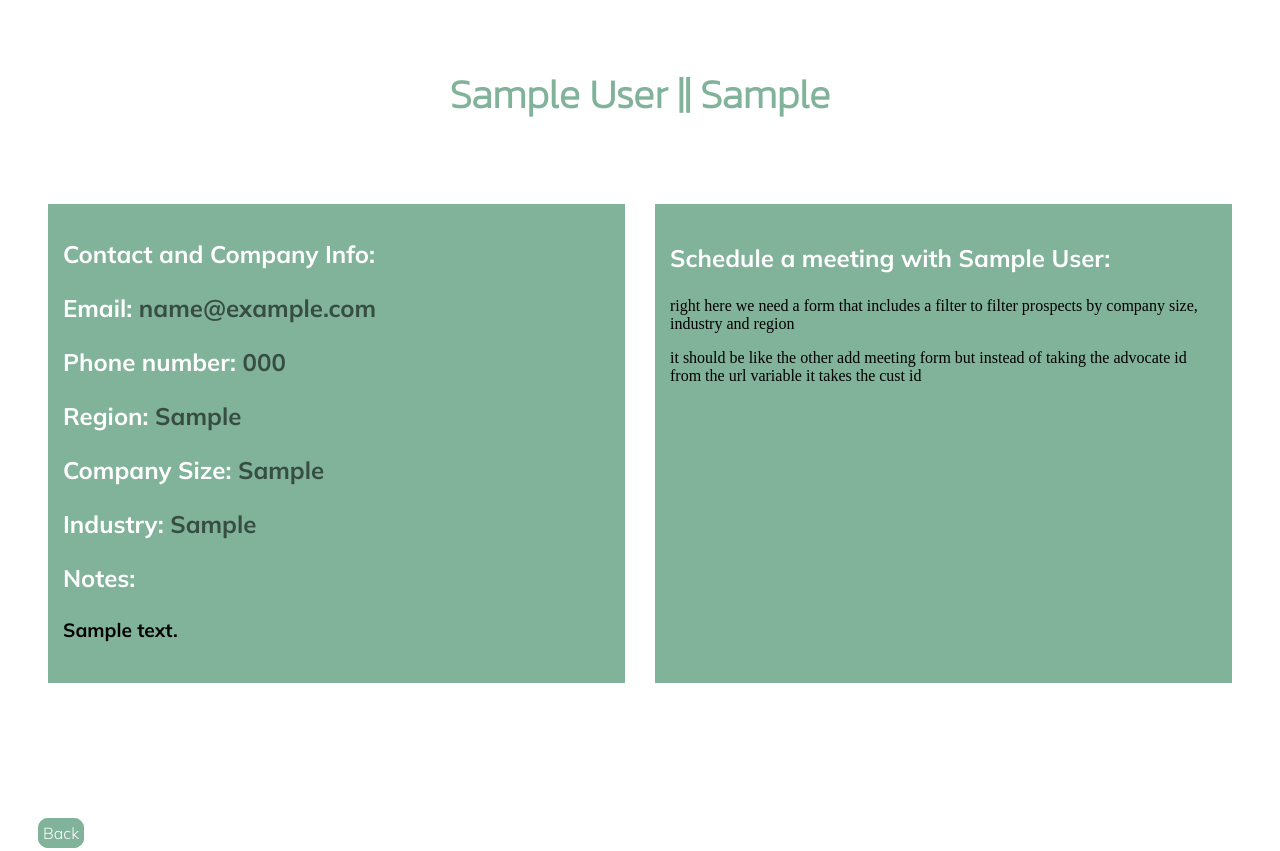
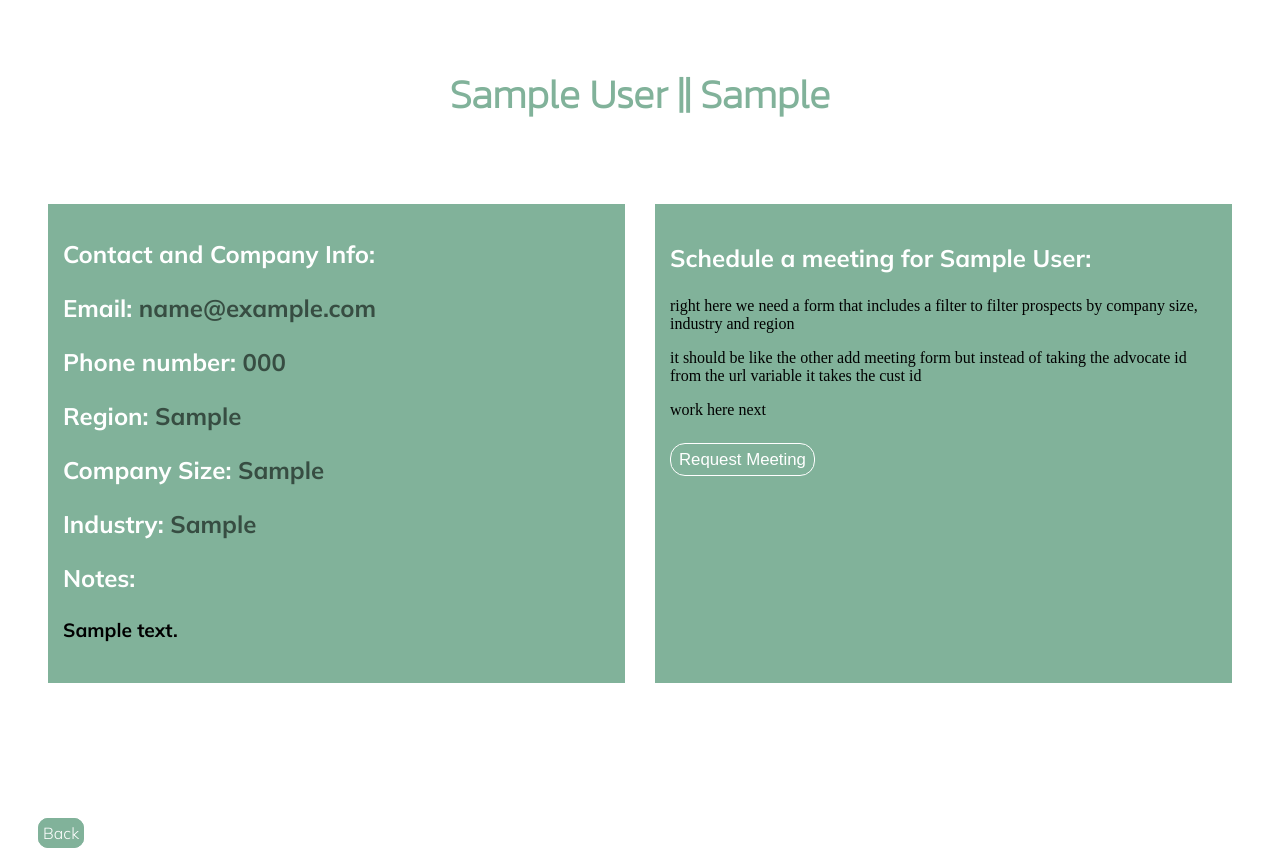
Before and after one commit to mitchhenline/kredible, a Flask app: page /rep/customer/1 in a window 1280 px wide. Shown: the part 95-946 px from the top of the page. Run offline with Flask 2, Linux system fonts and the light colour scheme; the visitor is signed in with stand-in values (Sample User, id 1); tables that the repository leaves empty hold one stand-in row (values such as "Sample post").

Commit message:
working on form in view ind cust page

```diff
--- a/server.py
+++ b/server.py
@@ -4,7 +4,7 @@ from flask import Flask, render_template, request, flash, session, redirect, abo
 from model import connect_to_db, db, Customer, Meeting, AdvRep
 from jinja2 import StrictUndefined
 import crud
-from forms import AdvLoginForm, RepLoginForm, AddCustomer, MeetingFunc, AcceptMeeting
+from forms import AdvLoginForm, RepLoginForm, AddCustomer, MeetingFunc, AcceptMeeting, MeetingFuncByAdv
 
 app = Flask(__name__)
 app.secret_key= "gggc"
@@ -280,6 +280,34 @@ def view_ind_cust(cust_id):
 
     return render_template('view_ind_cust.html', customer = customer)
 
+@app.route('/rep/customer/<int:cust_id>', methods =['POST'])
+def request_meeting_by_adv(cust_id):
+    if 'rep_id' not in session:
+        return redirect('/rep_login')
+
+    customer = crud.get_customer_by_cust_id(cust_id)
+    if customer.rep_id != session['rep_id']:
+        abort(403)
+
+    form = MeetingFuncByAdv(session['rep_id'])
+    if form.validate_on_submit():
+        meeting = Meeting(
+            date = form.date.data,
+            time = form.time.data,
+            meeting_link = form.meeting_link.data,
+            meeting_prep_notes = form.meeting_prep_notes.data,
+            meeting_accepted = False,
+            cust_id = cust_id,
+            adv_id = form.adv_id.data,
+            rep_id = session['rep_id']
+        )
+        db.session.add(meeting)
+        db.session.commit()
+        flash("New Meeting Requested!")
+        return redirect(f'/rep/customer/{cust_id}')
+    else:
+        print(form.errors)
+
 
 if __name__ == "__main__":
     connect_to_db(app)
--- a/templates/view_ind_cust.html
+++ b/templates/view_ind_cust.html
@@ -28,9 +28,17 @@
 
 
         <div class="rep-column second-column">
-            <h3 class="view-box-font">Schedule a meeting with {{ customer.first_name }} {{ customer.last_name }}:</h3>
+            <h3 class="view-box-font">Schedule a meeting for {{ customer.first_name }} {{ customer.last_name }}:</h3>
             <p>right here we need a form that includes a filter to filter prospects by company size, industry and region</p>
             <p> it should be like the other add meeting form but instead of taking the advocate id from the url variable it takes the cust id</p>
+
+            <form class="request-mtg-form"method="POST" action="/rep/customer/{{ customer.cust_id }}">
+
+                <p>work here next</p>
+
+                <button id="button-font" class ="btn btn-primary" type="submit">Request Meeting</button>
+            </form>
+
         </div>
     </div>
 </div>
```
Also changed, not shown: forms.py (+10 -12 lines).
